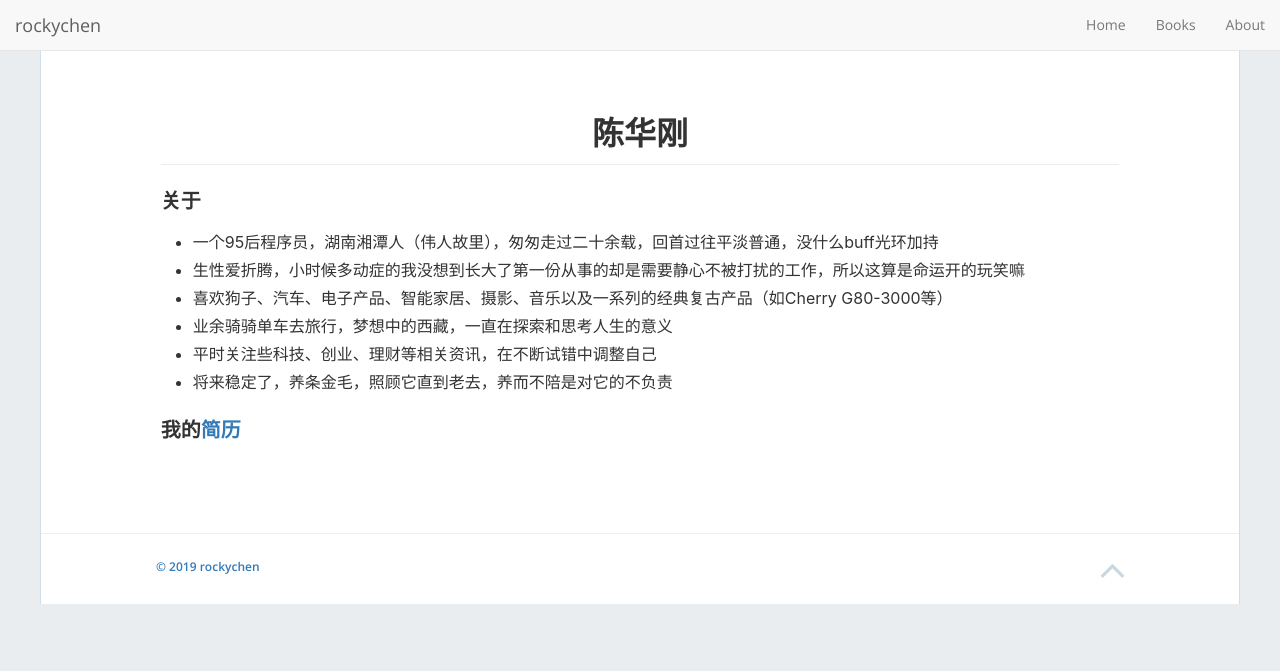
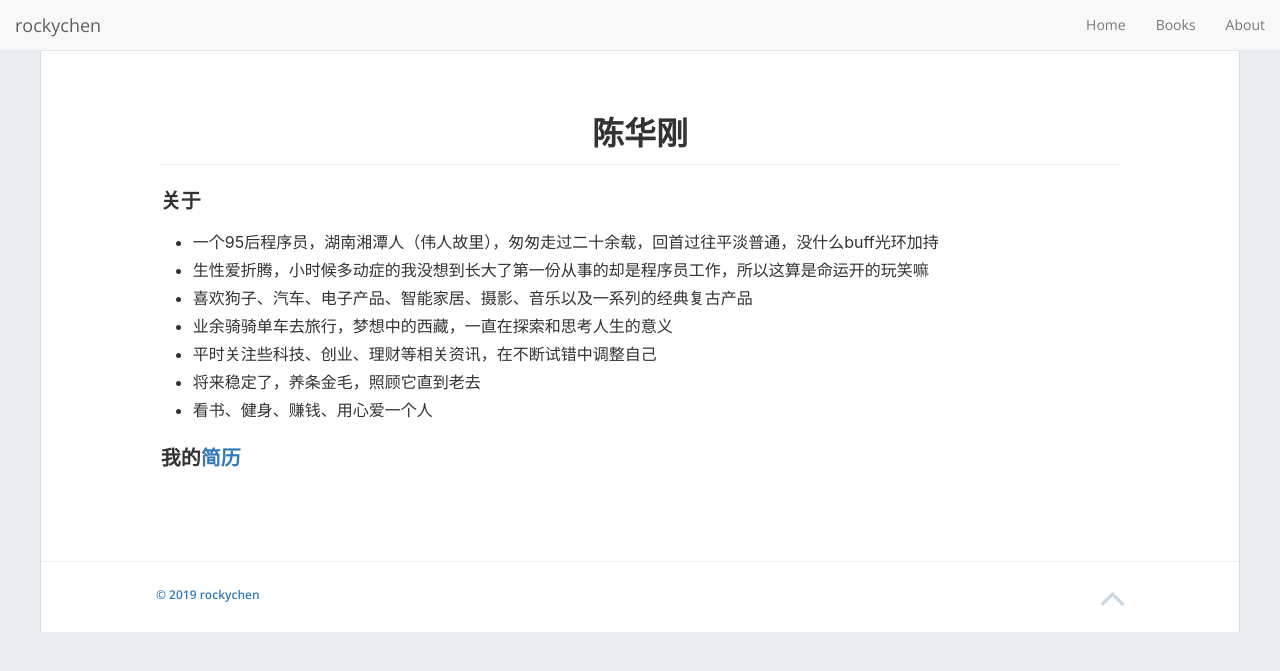
Before and after one commit to RockyChen1221/RockyChen1221.github.io, a Jekyll site: the page built from about.md, in a window 1280 px wide. Shown: the top 671 px of the page. Built offline with Jekyll 4.4.1, drawn with Linux system fonts in a browser that asks for light colours; nearby versions of some CDN libraries.

Commit message:
Update about.md

```diff
--- a/about.md
+++ b/about.md
@@ -10,10 +10,11 @@ permalink: /about/
 
 ### 关于
 - 一个95后程序员，湖南湘潭人（伟人故里），匆匆走过二十余载，回首过往平淡普通，没什么buff光环加持
-- 生性爱折腾，小时候多动症的我没想到长大了第一份从事的却是需要静心不被打扰的工作，所以这算是命运开的玩笑嘛
-- 喜欢狗子、汽车、电子产品、智能家居、摄影、音乐以及一系列的经典复古产品（如Cherry G80-3000等）
+- 生性爱折腾，小时候多动症的我没想到长大了第一份从事的却是程序员工作，所以这算是命运开的玩笑嘛
+- 喜欢狗子、汽车、电子产品、智能家居、摄影、音乐以及一系列的经典复古产品
 - 业余骑骑单车去旅行，梦想中的西藏，一直在探索和思考人生的意义
 - 平时关注些科技、创业、理财等相关资讯，在不断试错中调整自己
-- 将来稳定了，养条金毛，照顾它直到老去，养而不陪是对它的不负责
+- 将来稳定了，养条金毛，照顾它直到老去
+- 看书、健身、赚钱、用心爱一个人
 
 ### 我的[简历](../resume)
```
